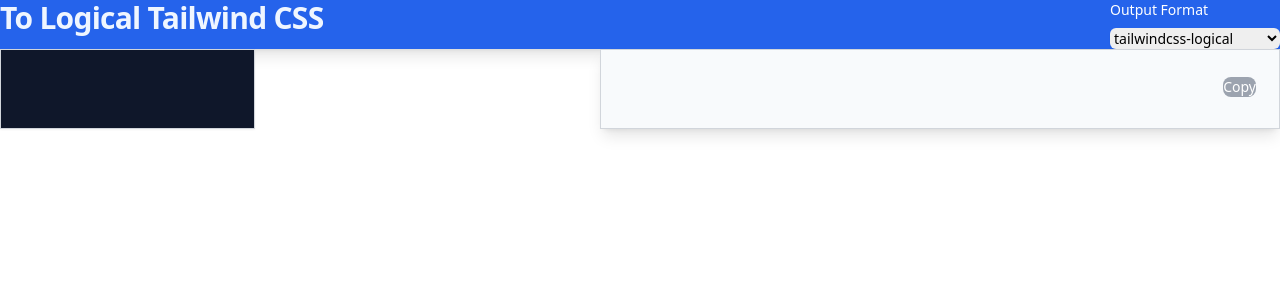
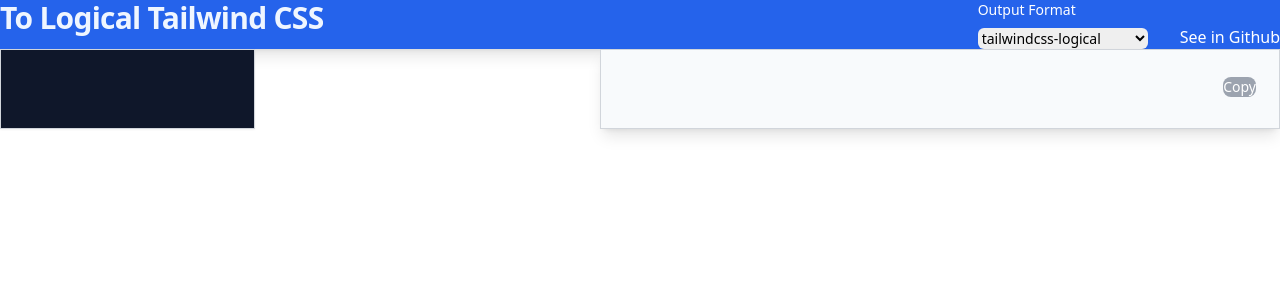
Before and after one commit to Fawwaz-2009/to-logical-tailwind, a Next.js app: page / in a window 1280 px wide. Shown: the top 300 px of the page. Built offline with nearby package versions, Linux system fonts and the light colour scheme; what tailwindcss-logical would draw is missing.

Commit message:
added a read me and link to github

```diff
--- a/src/app/page.tsx
+++ b/src/app/page.tsx
@@ -26,10 +26,11 @@
     <>
       <main className="grid grid-rows-[auto,1fr] min-bs-[100dvh] ">
         <div className="bg-blue-600 shadow-lg md:flex md:items-center md:justify-between">
-          <div className="flex flex-1 justify-between min-is-0 plb-4 pli-2">
+          <div className="flex-1 justify-between min-is-0 plb-4 pli-2 sm:flex ">
             <h2 className="text-2xl font-bold leading-7 text-blue-50 sm:truncate sm:text-3xl sm:tracking-tight">
               To Logical Tailwind CSS
             </h2>
+            <div className="flex items-end gap-8 mie-4 mbs-8 sm:mbs-0">
               <Select
                 label="Output Format"
                 name="outputFormat"
@@ -52,6 +53,15 @@
                   },
                 ]}
               />
+              <a
+                href="https://github.com/Fawwaz-2009/to-logical-tailwind"
+                className="inline-flex items-center font-medium text-white hover:underline"
+                target={"_blank"}
+                rel="noreferrer"
+              >
+                See in Github
+              </a>
+            </div>
           </div>
         </div>
 
```
Also changed, not shown: 1 other file (tests, documents, lock files or other folders). Lines whose indentation alone changed are shown as unchanged.
